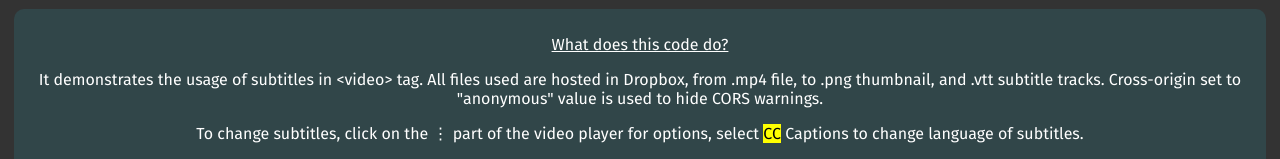
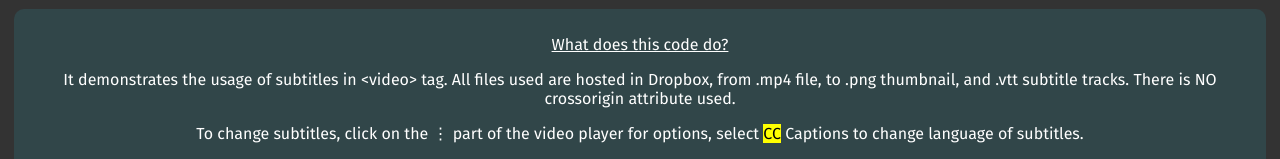
Before and after one commit to solomonirailoa/sololearn, a plain HTML site: page codebits/Video HTML Element with subtitles/index.html in a window 1280 px wide. Shown: the part 841-1000 px from the top of the page. Drawn offline with Linux system fonts and the light colour scheme.

Commit message:
Update index.html

```diff
--- a/codebits/Video HTML Element with subtitles/index.html
+++ b/codebits/Video HTML Element with subtitles/index.html
@@ -28,7 +28,7 @@
 
         <div id="aboutThisCode">
             <p><u>What does this code do?</u></p>
-            <p>It demonstrates the usage of subtitles in &ltvideo&gt tag. All files used are hosted in Dropbox, from .mp4 file, to .png thumbnail, and .vtt subtitle tracks. Cross-origin set to "anonymous" value is used to hide CORS warnings.</p>
+            <p>It demonstrates the usage of subtitles in &ltvideo&gt tag. All files used are hosted in Dropbox, from .mp4 file, to .png thumbnail, and .vtt subtitle tracks. There is NO crossorigin attribute used.</p>
             <p>To change subtitles, click on the   ⋮   part of the video player for options, select <mark>CC</mark> Captions to change language of subtitles.</p>
             The default language is English [EN]. You can change the language of subtitles to:<br>
             <ul type="dot" align="left" style="margin-left:auto; margin-right:auto; display:inline-block;">
```
